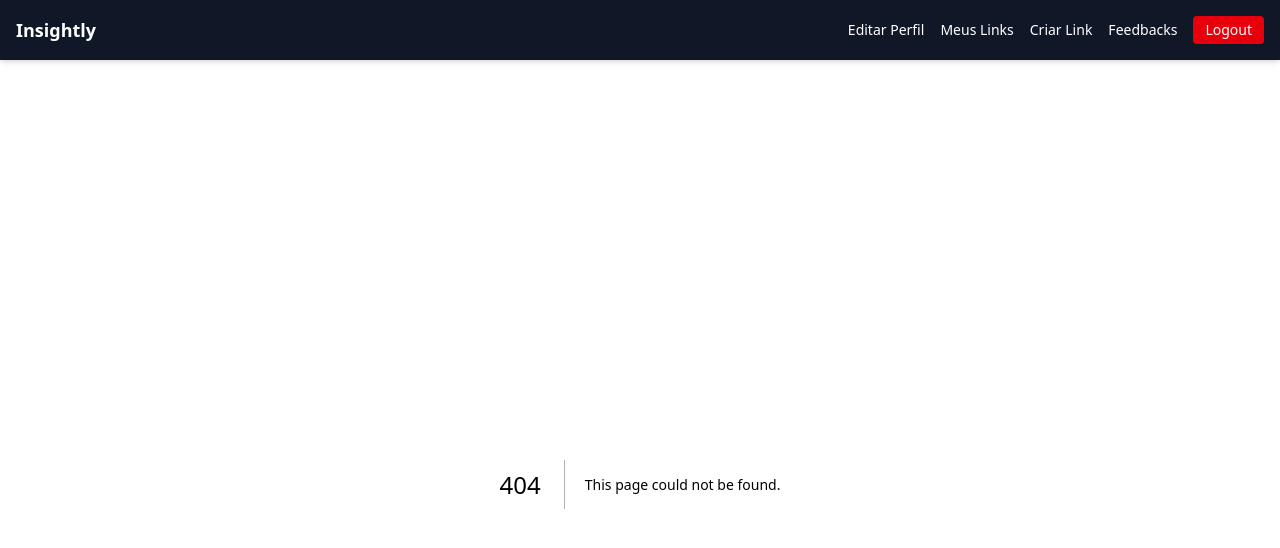
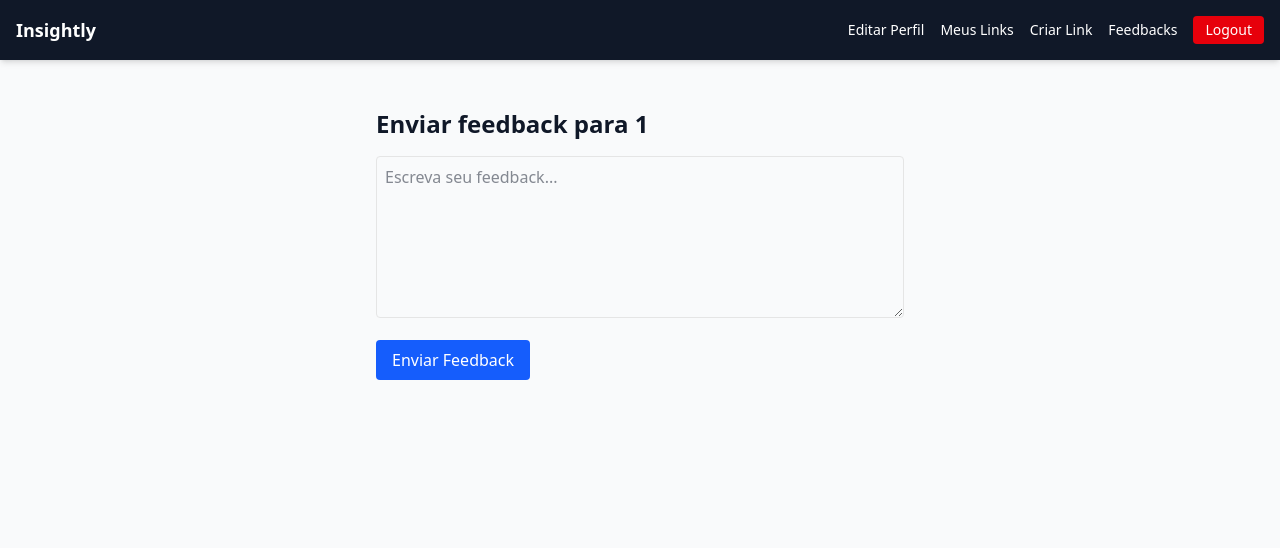
Before and after one commit to iamrosada0/frontend-Insightly, a Next.js app: page /feedbacks/new/1 in a window 1280 px wide. Before the commit this address had no page. Shown: the top 548 px of the page. Built offline with nearby package versions, Linux system fonts and the light colour scheme; no server answers.

Commit message:
feat: add new feedback page

```diff
--- /dev/null
+++ b/src/app/feedbacks/new/[username]/page.tsx
@@ -0,0 +1,67 @@
+"use client";
+
+import { useState } from "react";
+import { useRouter } from "next/navigation";
+import { useParams } from "next/navigation";
+import { apiFetch } from "@/lib/api";
+
+interface ApiError extends Error {
+  message: string;
+}
+
+export default function NewFeedbackPage() {
+  const router = useRouter();
+  const params = useParams();
+  const username = params.username as string;
+
+  const [message, setMessage] = useState("");
+  const [loading, setLoading] = useState(false);
+  const [error, setError] = useState<string | null>(null);
+
+  const handleSubmit = async (e: React.FormEvent) => {
+    e.preventDefault();
+    setLoading(true);
+    setError(null);
+
+    try {
+      await apiFetch(`/feedback/${username}`, {
+        method: "POST",
+        body: JSON.stringify({ message }),
+      });
+      router.push(`/profile`);
+    } catch (err: unknown) {
+      const apiError = err as ApiError;
+      setError(apiError.message || "Erro ao enviar feedback");
+    } finally {
+      setLoading(false);
+    }
+  };
+
+  return (
+    <div className="max-w-xl mx-auto p-6">
+      <h1 className="text-2xl font-semibold mb-4">
+        Enviar feedback para {username}
+      </h1>
+
+      <form onSubmit={handleSubmit} className="space-y-4">
+        <textarea
+          className="w-full border rounded p-2"
+          rows={6}
+          placeholder="Escreva seu feedback..."
+          value={message}
+          onChange={(e) => setMessage(e.target.value)}
+        />
+
+        {error && <p className="text-red-600">{error}</p>}
+
+        <button
+          type="submit"
+          disabled={loading}
+          className="bg-blue-600 hover:bg-blue-700 text-white px-4 py-2 rounded"
+        >
+          {loading ? "Enviando..." : "Enviar Feedback"}
+        </button>
+      </form>
+    </div>
+  );
+}
```
